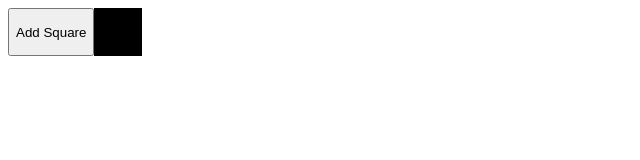
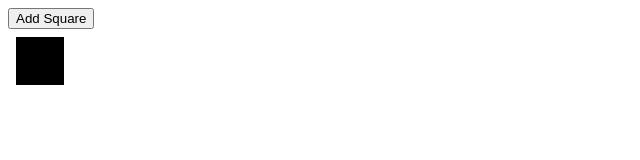
Before and after one commit to derrickmstrong/DOMDOMDOMMMMMMM, a plain HTML site: page index.html in a window 1280 px wide. Both pictures are taken after a click on the button "Add Square". Shown: the whole page, without its empty margins (0-640 px from the left). Drawn offline with Linux system fonts and the light colour scheme.

Commit message:
Fixed parent sibling issue

```diff
--- a/app.js
+++ b/app.js
@@ -4,26 +4,32 @@ const addSquare = document.createElement('button');
 addSquare.textContent = 'Add Square';
 document.body.appendChild(addSquare);
 
+const divContainer = document.createElement('div')
+divContainer.classList.add('container');
+document.body.appendChild(divContainer)
+
 addSquare.addEventListener('click', function () {
   const div = document.createElement('div');
   div.className = 'box';
   div.setAttribute('id', num);
   num++;
-  document.body.appendChild(div);
+divContainer.appendChild(div);
 
   div.addEventListener('click', randomColor);
 
-  div.addEventListener('mouseover', function () {
-    div.textContent = div.id;
-  });
+  div.addEventListener('mouseover', onMouseOver);
 
-  div.addEventListener('mouseout', function () {
-    div.textContent = '';
-  });
+  div.addEventListener('mouseout', onMouseOut);
 
   div.addEventListener('dblclick', removeSquare);
 
   // Function Declarations
+  function onMouseOver() {
+    div.textContent = div.id;
+  }
+  function onMouseOut() {
+    div.textContent = '';
+  }
   function randomColor() {
     const colors = [
       'blue',
@@ -52,9 +58,8 @@ addSquare.addEventListener('click', function () {
       console.log('Odd');
       if (div.previousElementSibling) {
         div.previousElementSibling.remove();
-        if (div.previousElementSibling === addSquare) {
+      } else {
           alert('No Previous Sibling!');
-        }
       }
     }
   }
--- a/styles.css
+++ b/styles.css
@@ -1,17 +1,15 @@
-body {
+.box {
+  display: flex;
+  justify-content: center;
+  align-items: center;
+  background-color: black;
+  width: 3rem;
+  height: 3rem;
+  margin: 0.5rem;
+  color: white;
+}
+
+.container {
   display: flex;
   flex-wrap: wrap;
 }
-
-div {
-  background-color: black;
-  width: 3rem;
-  height: 3rem;
-  display: flex;
-  justify-content: center;
-  align-items: center;
-}
-
-.box {
-    color: white;
-}
```
